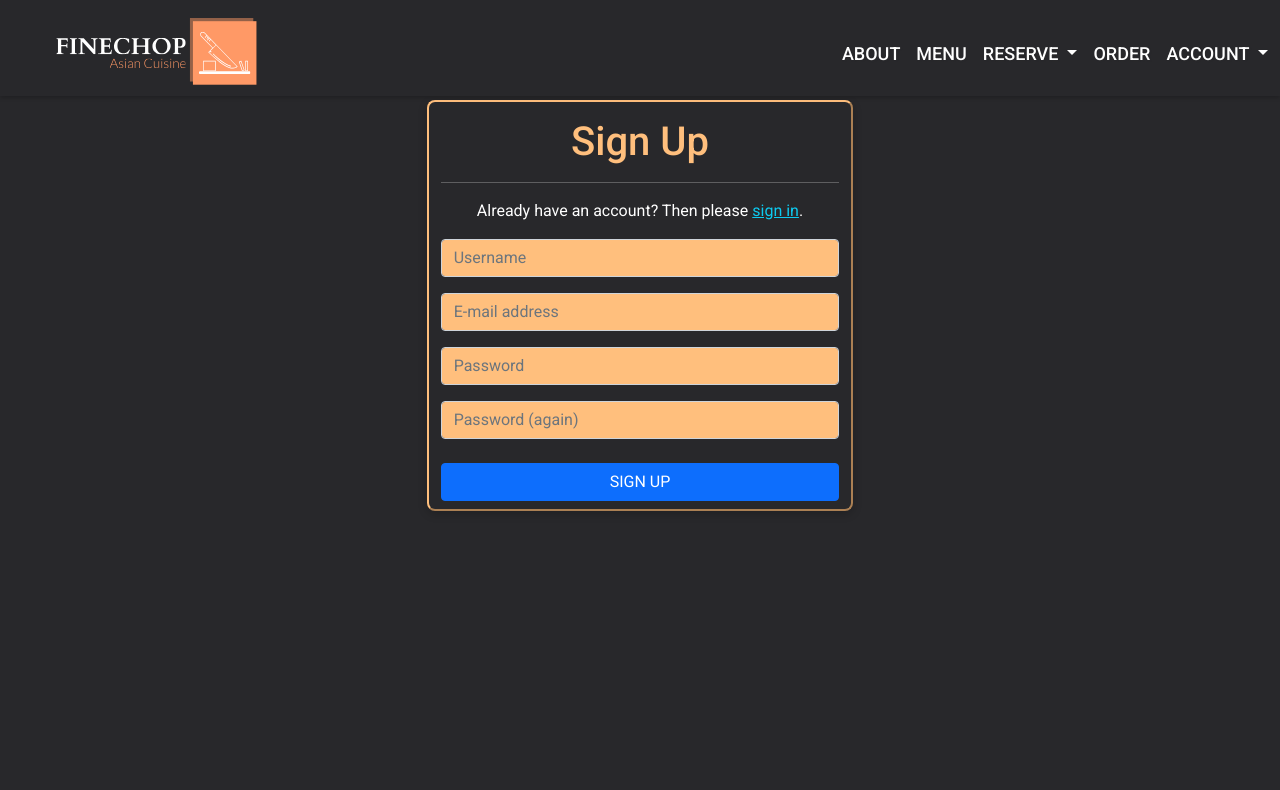
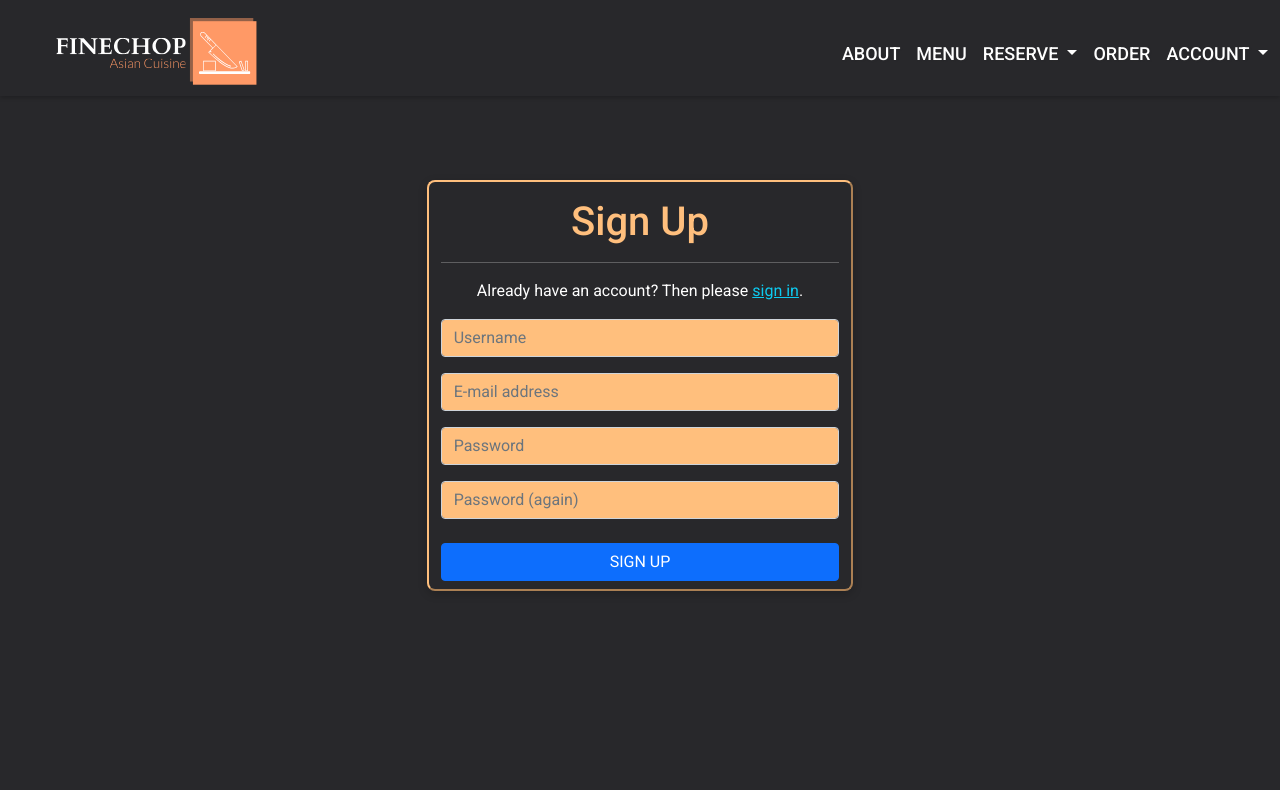
Before and after one commit to Code-Institute-Submissions/KristianColville1-fine-chop_JanResub, a Django app: page /accounts/signup/ in a window 1280 px wide. Shown: the top 790 px of the page. Run offline with Django 3.2, Linux system fonts and the light colour scheme; some libraries are stand-ins or nearby versions.

Commit message:
Push allauth forms lower on screen after fixing footer position below scroll

```diff
--- a/static/css/style.css
+++ b/static/css/style.css
@@ -127,7 +127,7 @@ nav {
 .navbar-toggler {
     width: 40px;
     height: 40px;
-    border: 1px outset var(--new-york-pink);
+    border: 1px outset var(--yellow-orange-color-wheel);
     position: relative;
     margin-right: 10px;
 }
@@ -162,7 +162,7 @@ nav {
 .line {
     fill: none;
     transition: stroke-dasharray 400ms, stroke-dashoffset 400ms;
-    stroke: var(--new-york-pink);
+    stroke: var(--mellow-apricot);
     stroke-width: 5;
     stroke-linecap: round;
 }
@@ -286,6 +286,11 @@ h1 {
 
 /* Allauth */
 
+.allauth-container-wrapper {
+    position: relative;
+    top: 10vh;
+}
+
 .allauth-container {
     color: white;
     background-color: var(--matte-black);
```
